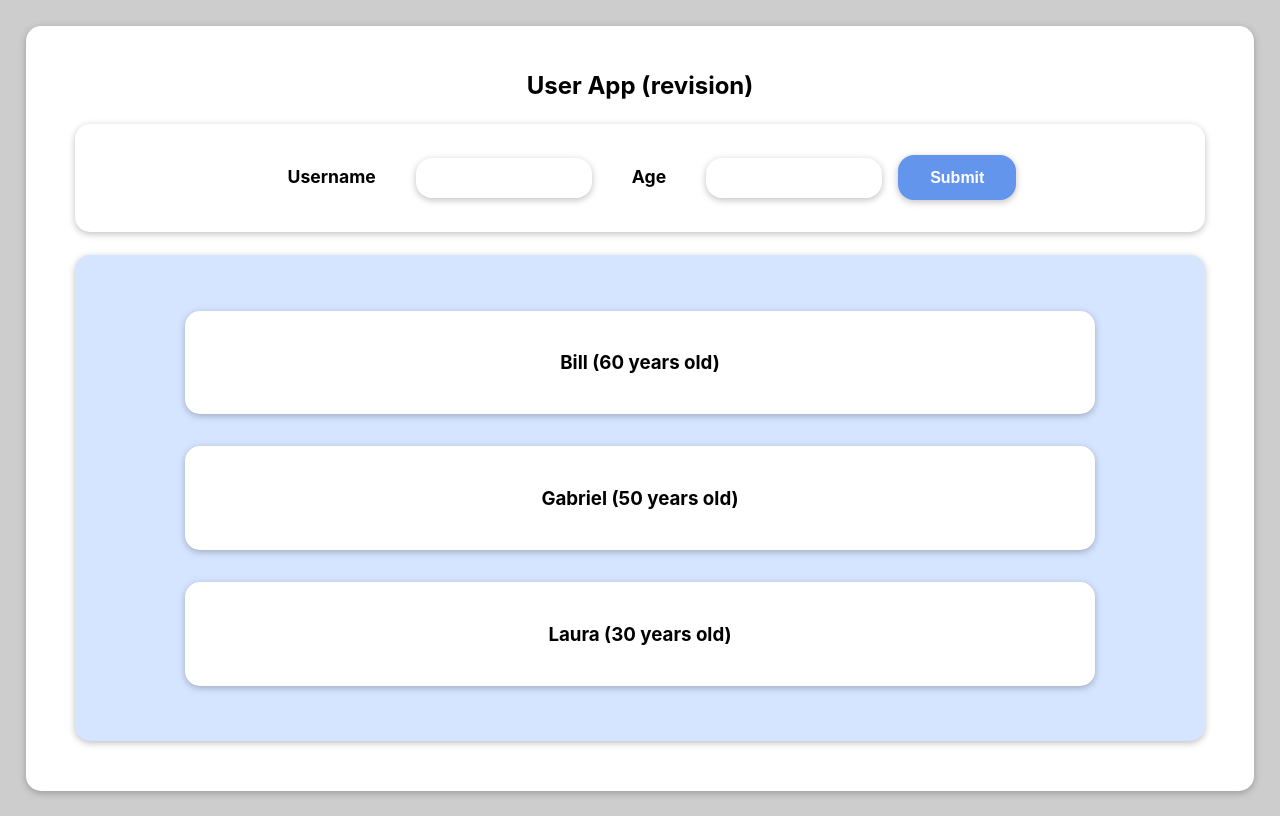
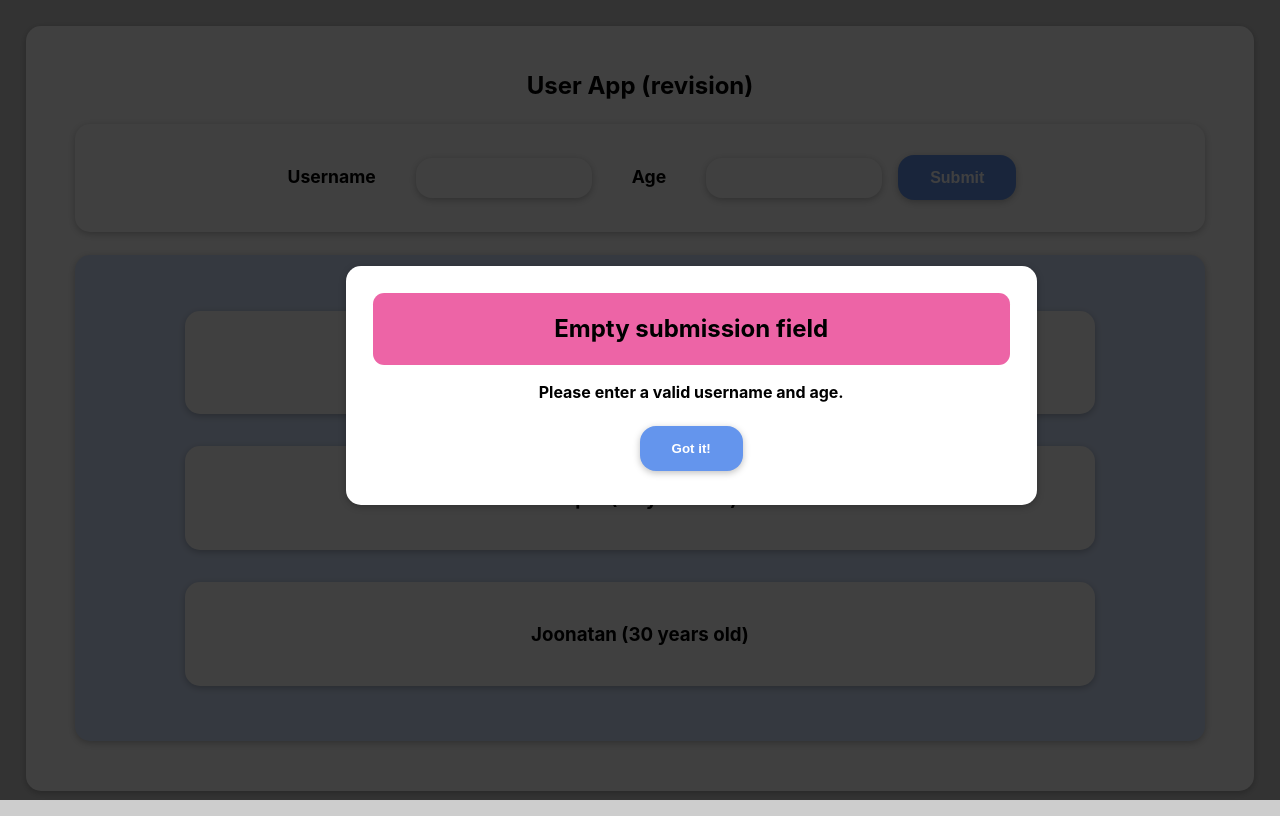
Before and after one commit to maijuriina/User-App-Revision, a React (Create React App) app in the folder user-app-revision/: page / in a window 1280 px wide. Built offline with nearby package versions, Linux system fonts and the light colour scheme.

Commit message:
Added error modal with styling, begun backdrop

```diff
--- a/user-app-revision/src/App.js
+++ b/user-app-revision/src/App.js
@@ -8,17 +8,17 @@ import NewUser from "./components/NewUser/NewUser";
 const DUMMY_USERS = [
   {
     id: 0,
-    userName: "Bill",
+    userName: "Kasper",
     userAge: 60,
   },
   {
     id: 1,
-    userName: "Gabriel",
+    userName: "Jesper",
     userAge: 50,
   },
   {
     id: 2,
-    userName: "Laura",
+    userName: "Joonatan",
     userAge: 30,
   },
 ];
--- a/user-app-revision/src/components/NewUser/UserForm.js
+++ b/user-app-revision/src/components/NewUser/UserForm.js
@@ -2,6 +2,7 @@ import { React, useState } from "react";
 import Card from "../UI/Card";
 import classes from "./UserForm.module.css";
 import Button from "../UI/Button";
+import ErrorModal from "../UI/ErrorModal";
 
 const UserForm = (props) => {
   const [userInput, setUserInput] = useState({
@@ -28,8 +29,10 @@ const UserForm = (props) => {
       userInput.userName.trim().length === 0 ||
       userInput.userAge.trim().length === 0
     ) {
-      console.log("invalid input");
-      return;
+      <ErrorModal
+        title="Empty submission field"
+        message="Please enter a valid username and age."
+      />;
     }
 
     const userFormData = {
@@ -47,6 +50,11 @@ const UserForm = (props) => {
   };
 
   return (
+    <div>
+      <ErrorModal
+        title="Empty submission field"
+        message="Please enter a valid username and age."
+      />
       <Card>
         <form onSubmit={submitHandler}>
           <label className={classes.label} htmlFor="username">
@@ -76,6 +84,7 @@ const UserForm = (props) => {
           </Button>
         </form>
       </Card>
+    </div>
   );
 };
 
--- /dev/null
+++ b/user-app-revision/src/components/UI/ErrorModal.js
@@ -0,0 +1,26 @@
+import classes from "./ErrorModal.module.css";
+import Card from "./Card";
+import Button from "./Button";
+
+const ErrorModal = (props) => {
+  return (
+    <div>
+      <div className={classes.backdrop}></div>
+      <Card className={classes.modal}>
+        <header className={classes.header}>
+          <h2>{props.title}</h2>
+        </header>
+        <div className={classes.content}>
+          <span>{props.message}</span>
+        </div>
+        <footer className={classes.actions}>
+          <Button>
+            <span className={classes.buttonText}>Got it!</span>
+          </Button>
+        </footer>
+      </Card>
+    </div>
+  );
+};
+
+export default ErrorModal;
--- /dev/null
+++ b/user-app-revision/src/components/UI/ErrorModal.module.css
@@ -0,0 +1,47 @@
+.backdrop {
+  position: fixed;
+  top: 0;
+  left: 0;
+  width: 100%;
+  height: 100vh;
+  z-index: 10;
+  background: rgba(0, 0, 0, 0.75);
+}
+
+.modal {
+  position: fixed;
+  top: 30vh;
+  left: 10%;
+  width: 60%;
+  z-index: 100;
+  overflow: hidden;
+}
+
+.header {
+  font-weight: bold;
+  background-color: rgb(237, 100, 166);
+  border-radius: 0.7rem;
+  padding: 0.1rem;
+  margin: 0.1rem;
+}
+
+.content {
+  font-weight: bold;
+  padding: 1rem;
+}
+
+.actions {
+  font-weight: bold;
+}
+
+.buttonText {
+  font-weight: 900;
+  color: white;
+}
+
+@media (min-width: 768px) {
+  .modal {
+    left: calc(50% - 20rem);
+    width: 40rem;
+  }
+}
```
Lines whose indentation alone changed are shown as unchanged.
